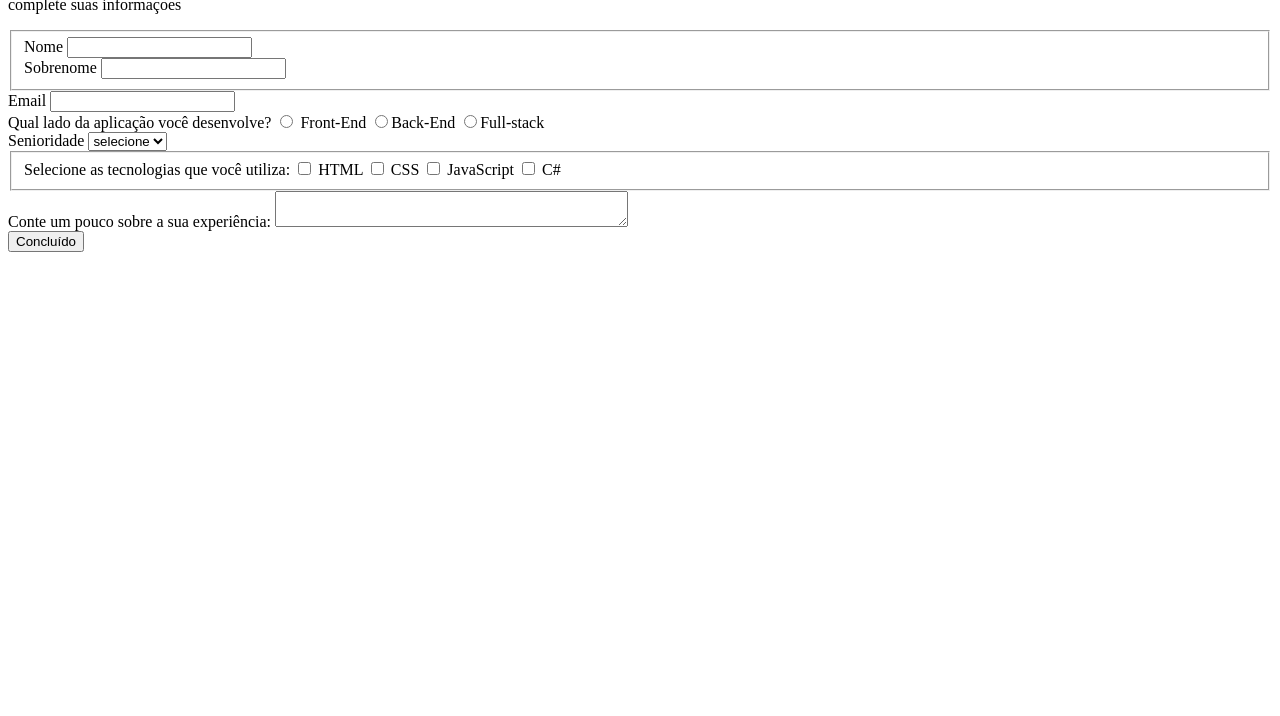
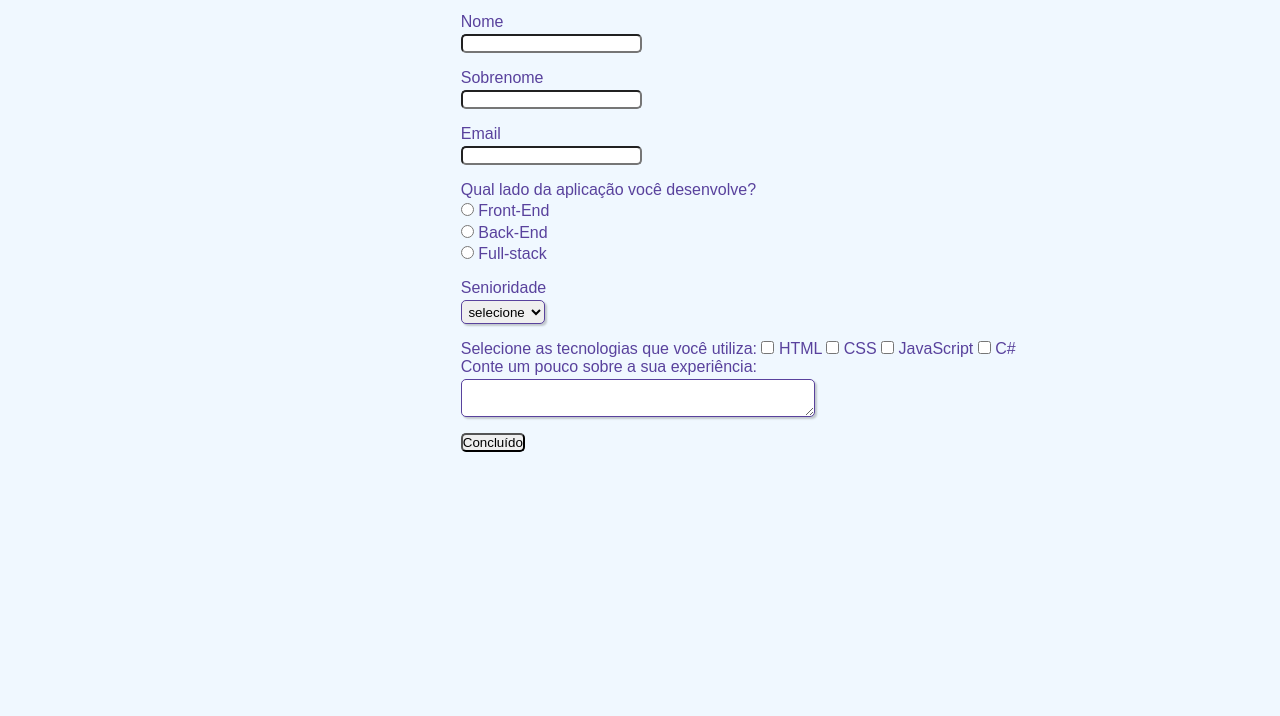
Before and after one commit to juliaagarcia/HTML-CSS-inicio, a plain HTML site: page formulário/index.html in a window 1280 px wide. Shown: the part 84-800 px from the top of the page. Drawn offline with Linux system fonts and the light colour scheme.

Commit message:
complemento

```diff
--- a/formulário/index.html
+++ b/formulário/index.html
@@ -4,41 +4,42 @@
     <meta charset="UTF-8">
     <meta name="viewport" content="width=device-width, initial-scale=1.0">
     <title>Cadastro</title>
+    <link rel="stylesheet" type="text/CSS" href="style.css">
 </head>
 <body>
-    <div>
+    <div class="campo">
         <h1 id="titulo">Cadastro de DEVs</h1>
         <p id="subtitulo">complete suas informações</p>
     </div>
     <form>
         <fieldset class="grupo">
-            <div>
-                <label>Nome</label>
-                <input type="text" name="nome" id ="nome">
+            <div class="campo">
+                <label for="nome">Nome</label>
+                <input type="text" name="nome" id ="nome" required>
             </div>
-            <div>
-                <label>Sobrenome</label>
+            <div class="campo">
+                <label for="sobrenome">Sobrenome</label>
                 <input type="text" name="sobrenome" id="sobrenome">
             </div>
         </fieldset>
-        <div>
-            <label>Email</label>
+        <div class="campo">
+            <label for="email">Email</label>
             <input type = "email" nome="email" id="email">
         </div>
-        <div>
+        <div class="campo">
             <label>Qual lado da aplicação você desenvolve?</label>
             <label>
                 <input type="radio" name="Devweb" value="frontend"> Front-End
             </label>
             <label>
-                <input type="radio" name="Devweb" value="backend">Back-End
+                <input type="radio" name="Devweb" value="backend"> Back-End
             </label>
             <label>
-                <input type="radio" name="Devweb" value="fullstack">Full-stack
+                <input type="radio" name="Devweb" value="fullstack"> Full-stack
             </label>
         </div>
-        <div>
-            <label>Senioridade</label>
+        <div class="campo">
+            <label for="senioridade">Senioridade</label>
             <select id="Senioridade">
                 <option selected disabled value="">selecione</option>
                 <option>Pleno</option>
@@ -46,8 +47,8 @@
                 <option>Junior</option>
             </select>
         </div>
-        <fieldset>
-            <Div>
+        <fieldset class="grupo">
+            <Div class="check">
                 <label>Selecione as tecnologias que você utiliza:</label>
                 <input type="checkbox" id="tecnologia1" nome="tecnologia1" value="HTML">
                 <label for="tecnologia1">HTML</HTML></label>
@@ -59,12 +60,12 @@
                 <label for="tecnologia4">C#</HTML></label>
             </Div>
         </fieldset>
-        <div>
+        <div class="campo">
             <label>Conte um pouco sobre a sua experiência:</label>
             <textarea row="6" style="width:26em" id="experiencia" nome="experiencia"></textarea>
         </div>
 
-        <button type="submit">Concluído</button>
+        <button for="button" type="submit">Concluído</button>
     </form>
 
 </body>
--- a/formulário/style.css
+++ b/formulário/style.css
@@ -0,0 +1,94 @@
+*{
+    margin: 0;
+    padding: 0;
+}
+
+#titulo{
+    font-family: sans-serif;
+    color: #380b61;
+    margin-left: 7%;
+}
+
+#subtitulo{
+    font-family: sans-serif;
+    color: #380b61;
+    margin-left: 10%;
+}
+
+fieldset{
+    border: 0;
+}
+
+body{
+    background-color: #F0F8FF;
+    font-family: sans-serif;
+    font-size: 1em;
+    color: #59429d;
+    margin-left: 36%;
+    margin-top: 2%;
+    justify-content: center;
+}
+
+input,select, textarea, button{
+    border-radius: 5px;
+}
+
+.campo{
+    margin-bottom: 1em;
+}
+
+.campo label{
+    margin-bottom: 0.2em;
+    color: #59429d;
+    display: block;
+}
+
+.fieldser.grupo .campo{
+    float: left;
+    margin-right: 1em;
+}
+
+.campo input [type="text"], .campo input [type="email"], .campo select, .campo textarea{
+    padding: 0.2em;
+    border: 1px solid #59429d;
+    box-shadow: 2px 2px 2px rgb(0,0,0,0.2);
+    display: block;
+}
+
+.campo select option{
+    padding-right: 1em;
+}
+
+.campo input:focus, .campo select:focus, .campo textarea:focus{
+    background-color: #F0F8FF;
+}
+
+.button {
+    font-size: 1.2em;
+    background-color: #59429d;
+    border: 0;
+    margin-bottom: 1em;
+    color: #ffffff;
+    padding: 0.2em 0.6em;
+    box-shadow: 2px 2px 2px rgba(0,0,0.2);
+    text-shadow: 1px 1px 1px rgba(0,0,0,0.5);
+    position: absolute;
+    top: 90%;
+    left: 50%;
+    margin-right: -50%;
+    transform: translate(-50%, -50%);
+    }
+
+.button:hover {
+    background: #ccbbff;
+    box-shadow: inset 2px 2px 2px rgba(0,0,0,0.5);
+    text-shadow: none;
+}
+
+.button, select{
+    cursor:pointer;
+}
+
+#check{
+    display: inline-block;
+}
--- /dev/null
+++ b/tela de login/style.css
@@ -0,0 +1,37 @@
+body{
+    font-family: Arial, Helvetica, sans-serif;
+    background-image: linear-gradient(45deg, pink, purple);
+}
+
+.tela{
+    background-color: rgba(0,0,0,0.8);
+    position: absolute;
+    top: 50%;
+    left: 50%;
+    transform: translate(-50%,-50%);
+    padding: 80px;
+    border-radius: 30px;
+    color: whitesmoke;
+}
+
+input{
+    padding: 15px;
+    border: none;
+    outline: none;
+    font-size: 15px;
+}
+
+button{
+    background-color: purple;
+    border: none;
+    padding: 15px;
+    width: 100%;
+    border-radius: 15px;
+    color: white;
+    font-size: 15px;
+}
+
+button:hover{
+    color: deeppink;
+    cursor: pointer;
+}
```
Also changed, not shown: tela de login/index.html (added, +21 -0 lines).
